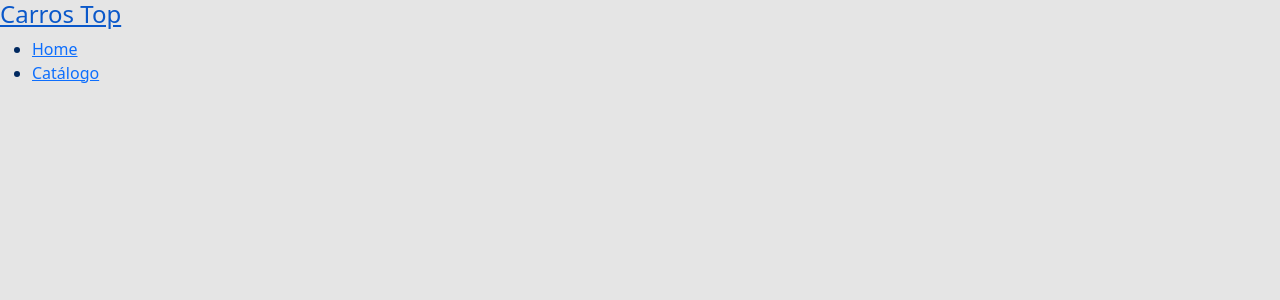
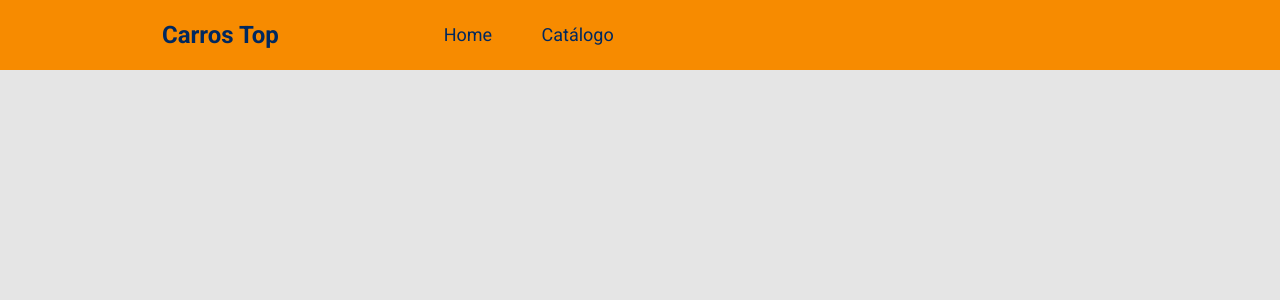
Before and after one commit to Leandromalmsteen/bds07, a React (Create React App) app: page / in a window 1280 px wide. Shown: the top 300 px of the page. Built offline with nearby package versions, Linux system fonts and the light colour scheme.

Commit message:
Navbar styling

```diff
--- a/src/App.css
+++ b/src/App.css
@@ -1,38 +1,15 @@
-.App {
-  text-align: center;
+@import url('https://fonts.googleapis.com/css2?family=Open+Sans:wght@400;700&family=Roboto:wght@400;700&display=swap');
+
+* {
+  font-family: 'Roboto', 'sans-serif';
 }
 
-.App-logo {
-  height: 40vmin;
-  pointer-events: none;
+h1, h2, h3, h4, h5, h6 {
+  font-weight: 700;
+  margin-bottom: 0;
 }
 
-@media (prefers-reduced-motion: no-preference) {
-  .App-logo {
-    animation: App-logo-spin infinite 20s linear;
-  }
+a, a:hover {
+  text-decoration: none;
+  color: unset;
 }
-
-.App-header {
-  background-color: #282c34;
-  min-height: 100vh;
-  display: flex;
-  flex-direction: column;
-  align-items: center;
-  justify-content: center;
-  font-size: calc(10px + 2vmin);
-  color: white;
-}
-
-.App-link {
-  color: #61dafb;
-}
-
-@keyframes App-logo-spin {
-  from {
-    transform: rotate(0deg);
-  }
-  to {
-    transform: rotate(360deg);
-  }
-}
--- a/src/components/Navbar/index.tsx
+++ b/src/components/Navbar/index.tsx
@@ -1,12 +1,28 @@
+import './styles.css';
+import 'bootstrap/js/src/collapse.js';
+
 const Navbar = () => {
   return (
-    <nav className="btg-primary">
-      <div>
-        <a href="link">
+    <nav className="navbar navbar-expand-md navbar-dark bg-primary main-nav">
+      <div className="container-fluid">
+        <a href="link" className="nav-logo-text">
           <h4>Carros Top</h4>
         </a>
-        <div>
-          <ul>
+
+        <button
+          className="navbar-toggler"
+          type="button"
+          data-bs-toggle="collapse"
+          data-bs-target="#carros-top-navbar"
+          aria-controls="carros-top-navbar"
+          aria-expanded="false"
+          aria-label="Toggle navigation"
+        >
+          <span className="navbar-toggler-icon"></span>
+        </button>
+
+        <div className="collapse navbar-collapse" id='carros-top-navbar'>
+          <ul className="navbar-nav offset-md-2 main-menu">
             <li>
               <a href="link">Home</a>
             </li>
--- /dev/null
+++ b/src/components/Navbar/styles.css
@@ -0,0 +1,27 @@
+.main-nav {
+    padding-left: 150px;
+    min-height: 70px;;
+}
+
+.nav-logo-text, .nav-logo-text:hover {
+    color: #00285F;
+}
+
+.main-menu {
+    display: flex;
+    font-size: 18px;
+    width: 170px;
+    justify-content: space-between;
+}
+
+.main-menu a {
+    font-weight: 400;
+}
+
+.main-menu a:hover {
+    font-weight: bold;
+}
+
+.main-menu a.active {
+    font-weight: bold;
+}
```
